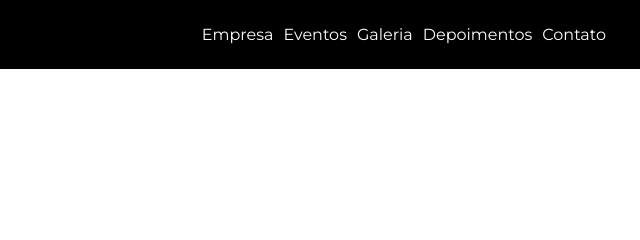
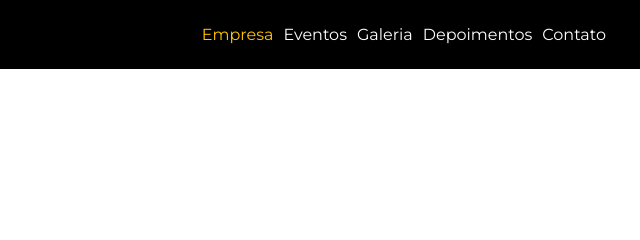
Before and after one commit to wilianfausto/studion, a website: page src/index.html in a window 1280 px wide. In both pictures the pointer is over the link "Empresa". Shown: the top 240 px of the page, 640-1280 px from the left. Drawn offline with Linux system fonts and the light colour scheme.

Commit message:
feat(navbar)used variable for colors

```diff
--- a/src/style.css
+++ b/src/style.css
@@ -5,8 +5,10 @@
 }
 
 :root {
+    --color-primary /*variavel para ser reutilizada em qualquer situação*/: #ffc500;
     font-family: 'Montserrat', sans-serif;
     font-size: 16px;
+
 }
 
 body {
@@ -45,3 +47,7 @@ li {
     text-decoration: none;
 
 }
+
+.navbar__links a:hover /*utilizado para sombras*/ {
+    color: var(--color-primary);
+}
```
